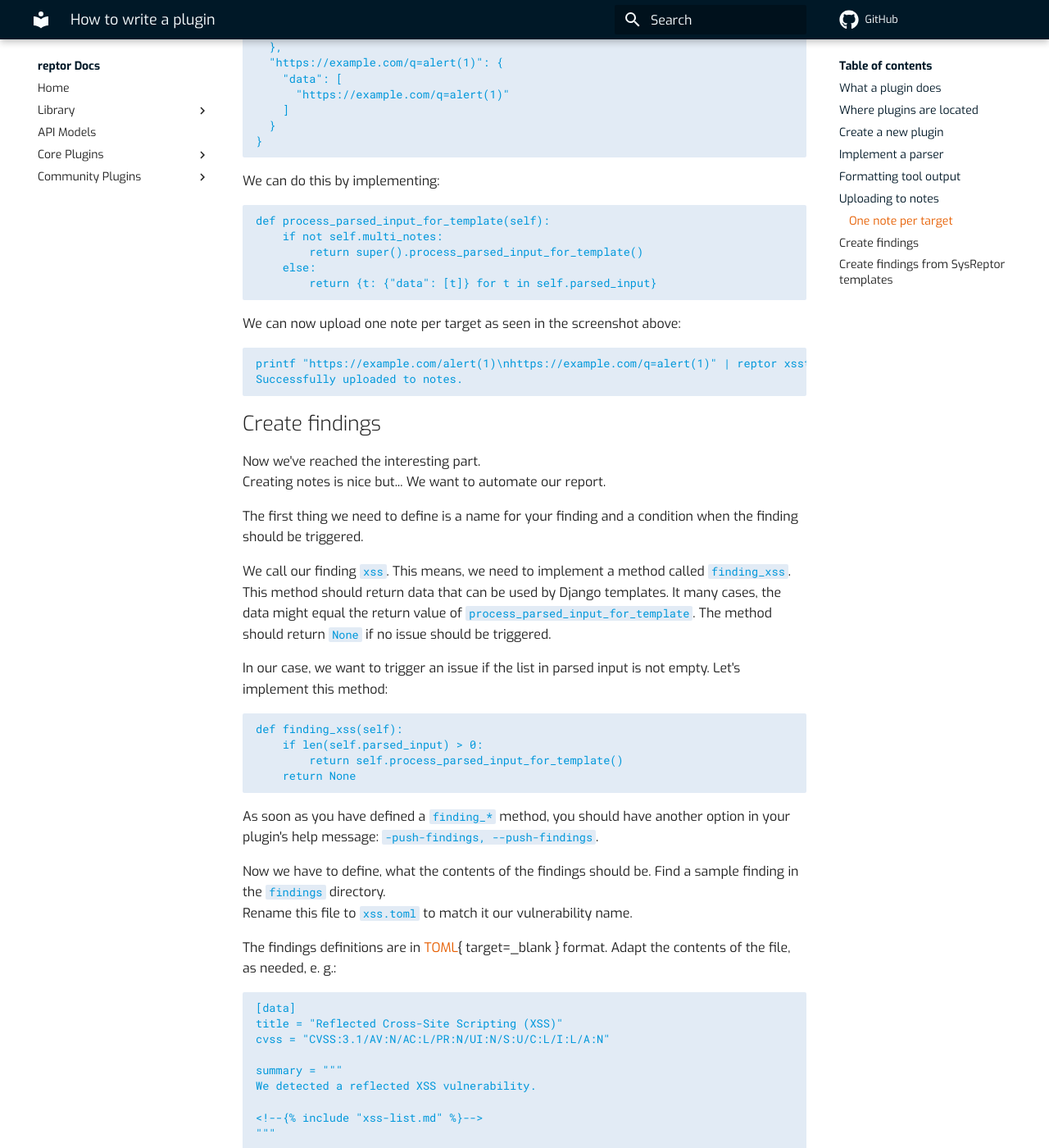
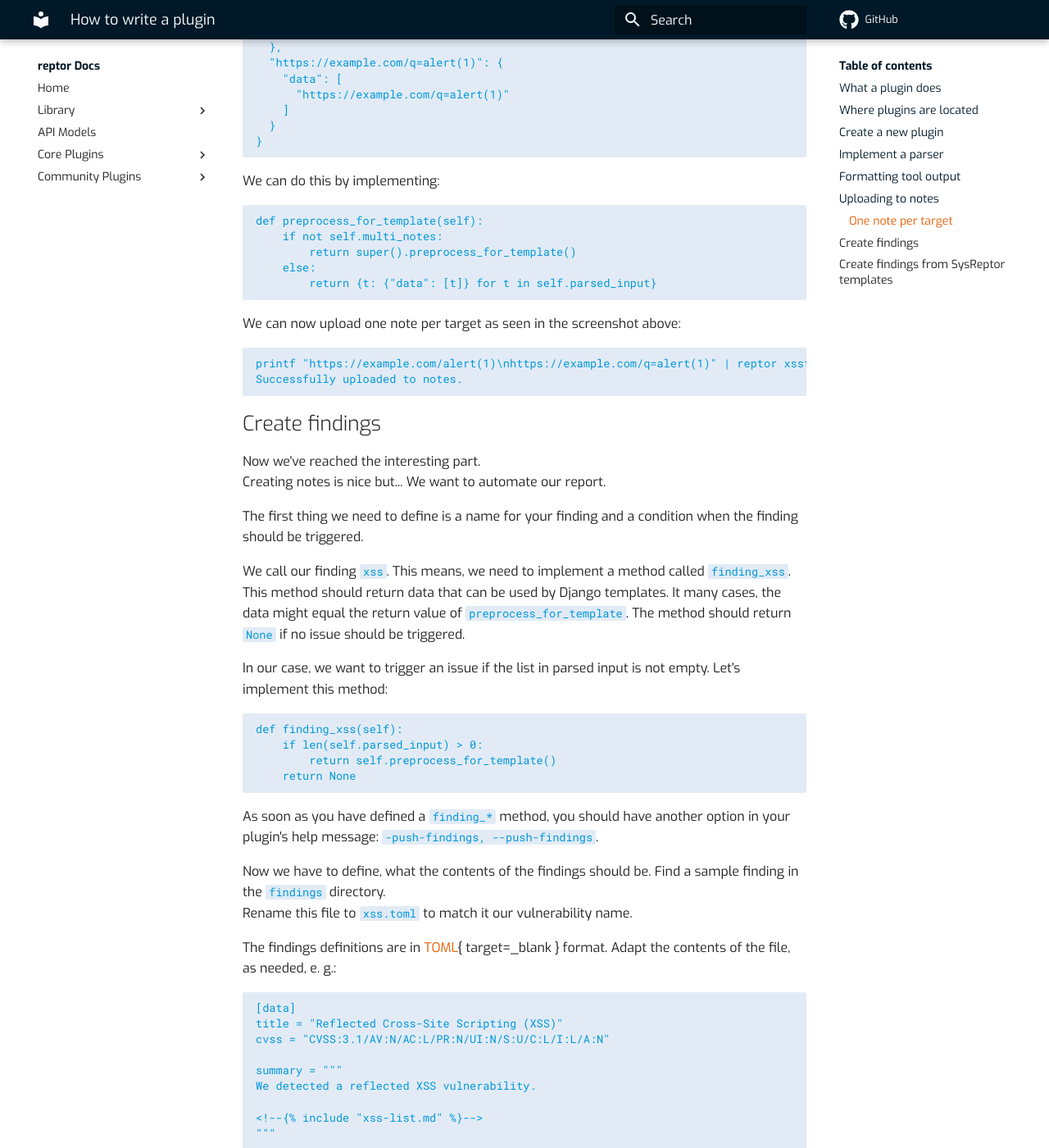
Before and after one commit to Syslifters/reptor, an MkDocs documentation site: the page built from docs/docs/writing-plugins/write-plugins.md, in a window 1280 px wide and 1400 px high, scrolled down 6091 px. Shown: the whole window at 82% size. Built offline with MkDocs 1.6.1 and Material for MkDocs 9.7.7, drawn with Linux system fonts in a browser that asks for light colours; comment, search, counter and statistics services are not loaded; some of the changed text lies outside the part shown.

Commit message:
Rename method

````diff
--- a/docs/docs/writing-plugins/write-plugins.md
+++ b/docs/docs/writing-plugins/write-plugins.md
@@ -139,10 +139,10 @@
 ```
 
 However, we have never defined the `data` variable.
-This was automatically done in the `process_parsed_input_for_template` method:
+This was automatically done in the `preprocess_for_template` method:
 
 ```python
-def process_parsed_input_for_template(self):
+def preprocess_for_template(self):
     return {"data": self.parsed_input}
 ```
 
@@ -256,7 +256,7 @@
 
 (If your multiple notes should be the only option, omit the `add_argument` option and add `self.multi_notes = True` to your `__init__`.)
 
-We now need to expand the `process_parsed_input_for_template` method.
+We now need to expand the `preprocess_for_template` method.
 It should still return a dictionary with the expected note titles as a key and a compatible data structure:
 
 ```json
@@ -277,9 +277,9 @@
 We can do this by implementing:
 
 ```python
-def process_parsed_input_for_template(self):
+def preprocess_for_template(self):
     if not self.multi_notes:
-        return super().process_parsed_input_for_template()
+        return super().preprocess_for_template()
     else:
         return {t: {"data": [t]} for t in self.parsed_input}
 ```
@@ -298,14 +298,14 @@
 
 The first thing we need to define is a name for your finding and a condition when the finding should be triggered.
 
-We call our finding `xss`. This means, we need to implement a method called `finding_xss`. This method should return data that can be used by Django templates. It many cases, the data might equal the return value of `process_parsed_input_for_template`. The method should return `None` if no issue should be triggered.
+We call our finding `xss`. This means, we need to implement a method called `finding_xss`. This method should return data that can be used by Django templates. It many cases, the data might equal the return value of `preprocess_for_template`. The method should return `None` if no issue should be triggered.
 
 In our case, we want to trigger an issue if the list in parsed input is not empty. Let's implement this method:
 
 ```python
 def finding_xss(self):
     if len(self.parsed_input) > 0:
-        return self.process_parsed_input_for_template()
+        return self.preprocess_for_template()
     return None
 ```
 
@@ -354,7 +354,7 @@
 ```python
 def finding_xss(self):
     if len(self.parsed_input) > 0:
-        result = self.process_parsed_input_for_template()
+        result = self.preprocess_for_template()
         result["affected_components"] = self.parsed_input
         return result
     return None
````
Also changed, not shown: 8 other files.
